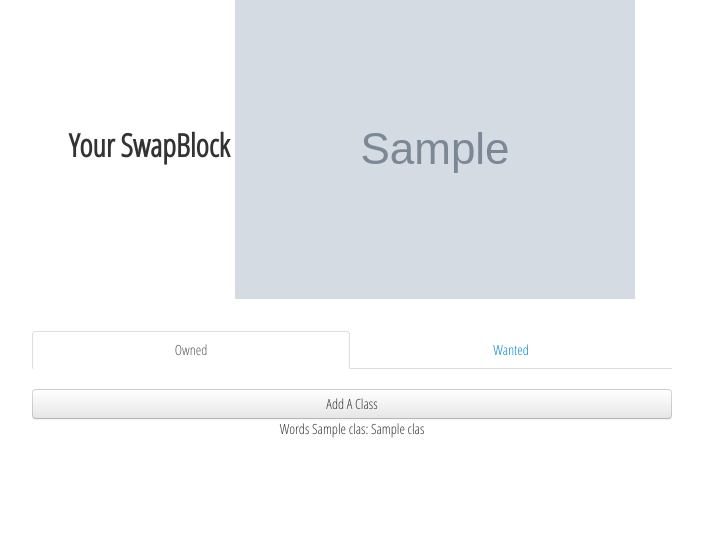
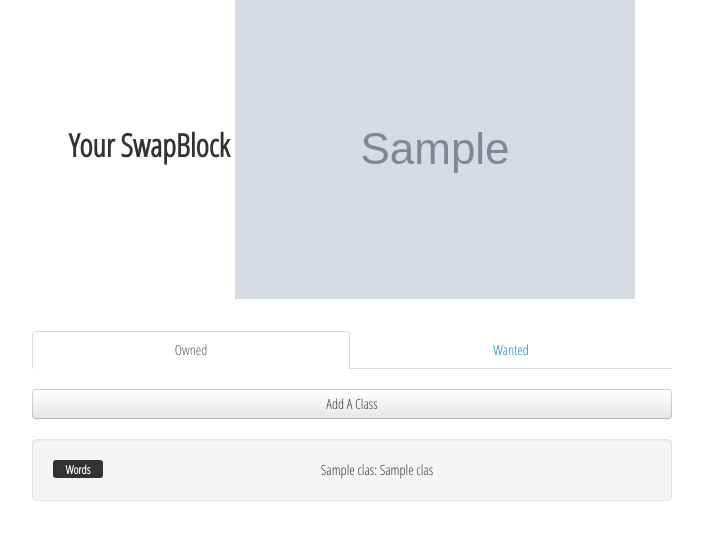
Before and after one commit to Roasbeef/GauchoSwap, a Flask app: template gauchoswap/templates/student.html in a window 1280 px wide. Shown: the part 61-601 px from the top of the page, without its empty margins (288-991 px from the left). Run offline with Flask 2, Linux system fonts and the light colour scheme; the visitor is signed in with stand-in values (Sample User, id 1); tables that the repository leaves empty hold one stand-in row (values such as "Sample post"); the template is opened without the code that fills it: values that come from a table or form of the project are taken from there, most other values are stand-ins (such as "Sample title", 1, 10 or a date in 2020); grey boxes marked "Sample" are stand-in pictures; some libraries are stand-ins or nearby versions.

Commit message:
Start of styles for classe

```diff
--- a/gauchoswap/static/style.css
+++ b/gauchoswap/static/style.css
@@ -129,3 +129,16 @@ body {
     margin: 0 auto;
     text-align: center;
 }
+
+.user-class {
+    padding: 20px;
+}
+
+.modal-button {
+    margin-bottom: 20px !important;
+}
+
+.class-badge {
+    float: left;
+    width: 7%;
+}
--- a/gauchoswap/templates/macros/_render_swapblock_class.html
+++ b/gauchoswap/templates/macros/_render_swapblock_class.html
@@ -1,3 +1,8 @@
 {% macro render_swapblock_class(class) %}
-    <p> {{ class.__class__.__name__ }} {{ class.name }}: {{ class.title }} </p>
+    {% set class_type = class.__class__.__name__ %}
+    {% set class_color = "success" if class_type == "Lecture" else "info" if class_type == "Lab" else "inverse" %}
+    <div class="user-class well">
+        <span class="label label-{{ class_color }} class-badge"> {{ class_type }} </span>
+        <span> {{ class.name }}: {{ class.title }} </span>
+    </div>
 {% endmacro %}
```
